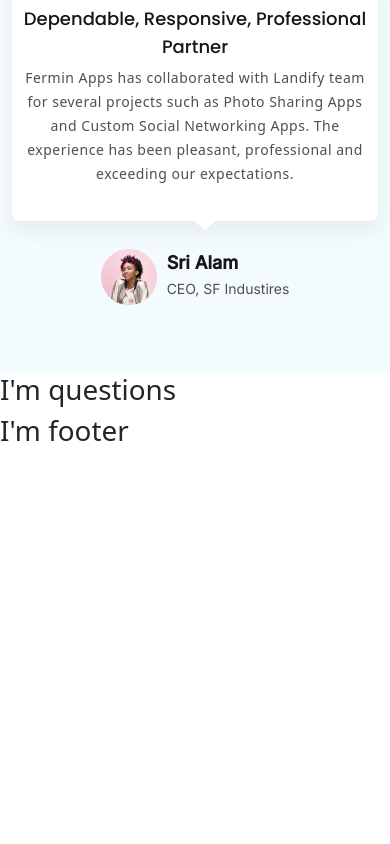
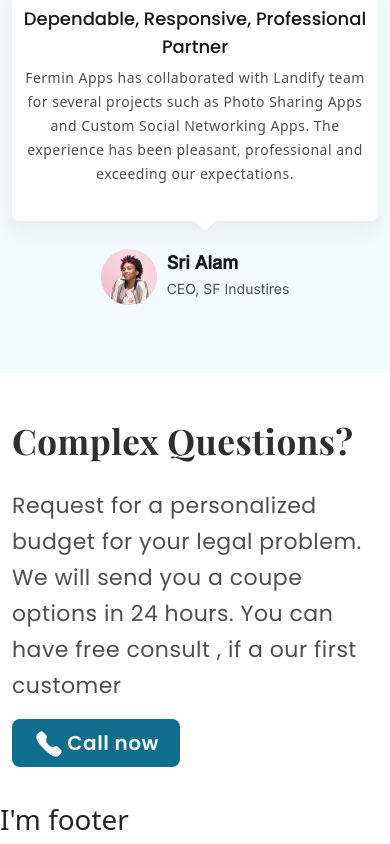
Before and after one commit to ProWork1/Lawyer_Landing_Page, a website: page src/index.html in a window 390 px wide. Shown: the part 2921-3765 px from the top of the page. Before the commit the page ends 3377 px from the top, so only its background shows below. Drawn offline with nearby package versions, Linux system fonts and the light colour scheme; files that its build step writes are made by us from their sources.

Commit message:
question or Section4 is complated, and added call img

```diff
--- a/src/_question.html
+++ b/src/_question.html
@@ -1,3 +1,16 @@
 <section class="questions">
-    <h1>I'm questions</h1>
+    <div class="container">
+        <div class="title">Complex Questions?</div>
+                <div class="des">Request for a personalized budget for your legal problem. We will send you a coupe options in 24 hours. You can have free consult , if a our first customer</div>
+                <a href="#" class="btn callNow">
+                    <img src="img/Call.png" alt="call">
+                    Call now
+                </a>
+        <!-- <div class="row">
+            <div class="col-md-8">
+
+            </div>
+
+        </div> -->
+    </div>
 </section>
--- /dev/null
+++ b/src/sass/questionOrSection4.scss
@@ -0,0 +1,78 @@
+.questions {
+  padding: 36px 0;
+  background-image: url("../img/question-img.png");
+  background-repeat: no-repeat;
+  background-size: contain;
+  background-position: center right;
+  .img {
+  }
+  .title {
+    font-family: "Playfair Display", sans-serif;
+    font-weight: bold;
+    font-size: 48px;
+    line-height: 64px;
+    /* or 133% */
+    letter-spacing: 0.5px;
+    font-feature-settings: "salt" on, "liga" off;
+    color: #2d2f30;
+  }
+  .des {
+    font-family: "Poppins", serif;
+    font-size: 24px;
+    line-height: 36px;
+    /* or 150% */
+    letter-spacing: 0.5px;
+    color: #4f4f4f;
+    margin: 15px 0;
+    width: 60%;
+  }
+  .callNow {
+    text-decoration: none;
+    font-family: "Poppins", serif;
+    font-weight: 600;
+    font-size: 22px;
+    line-height: 36px;
+    /* identical to box height, or 164% */
+    letter-spacing: 0.5px;
+    color: #f9f8f9;
+    background: #0f6e8c;
+    border-radius: 8px;
+    padding: 8px 25px;
+  }
+}
+@media (max-width: 991px) {
+  .questions {
+    background: none;
+    .des {
+      width: 100%;
+    }
+  }
+}
+@media (max-width: 489px) {
+  .questions {
+    .title {
+      font-size: 40px;
+    }
+  }
+}
+@media (max-width: 413px) {
+  .questions {
+    .title {
+      font-size: 35px;
+    }
+    .des {
+      font-size: 22px;
+    }
+    .callNow {
+      font-size: 20px;
+      padding: 5px 20px;
+    }
+  }
+}
+@media (max-width: 365px) {
+  .questions {
+    .title {
+      font-size: 30px;
+    }
+  }
+}
--- a/src/sass/style.scss
+++ b/src/sass/style.scss
@@ -7,3 +7,4 @@
 @import "aboutOrSection1";
 @import "resultsOrSection2";
 @import "clientOrSection3";
+@import "questionOrSection4";
```
Also changed, not shown: src/img/Call.png (added).
